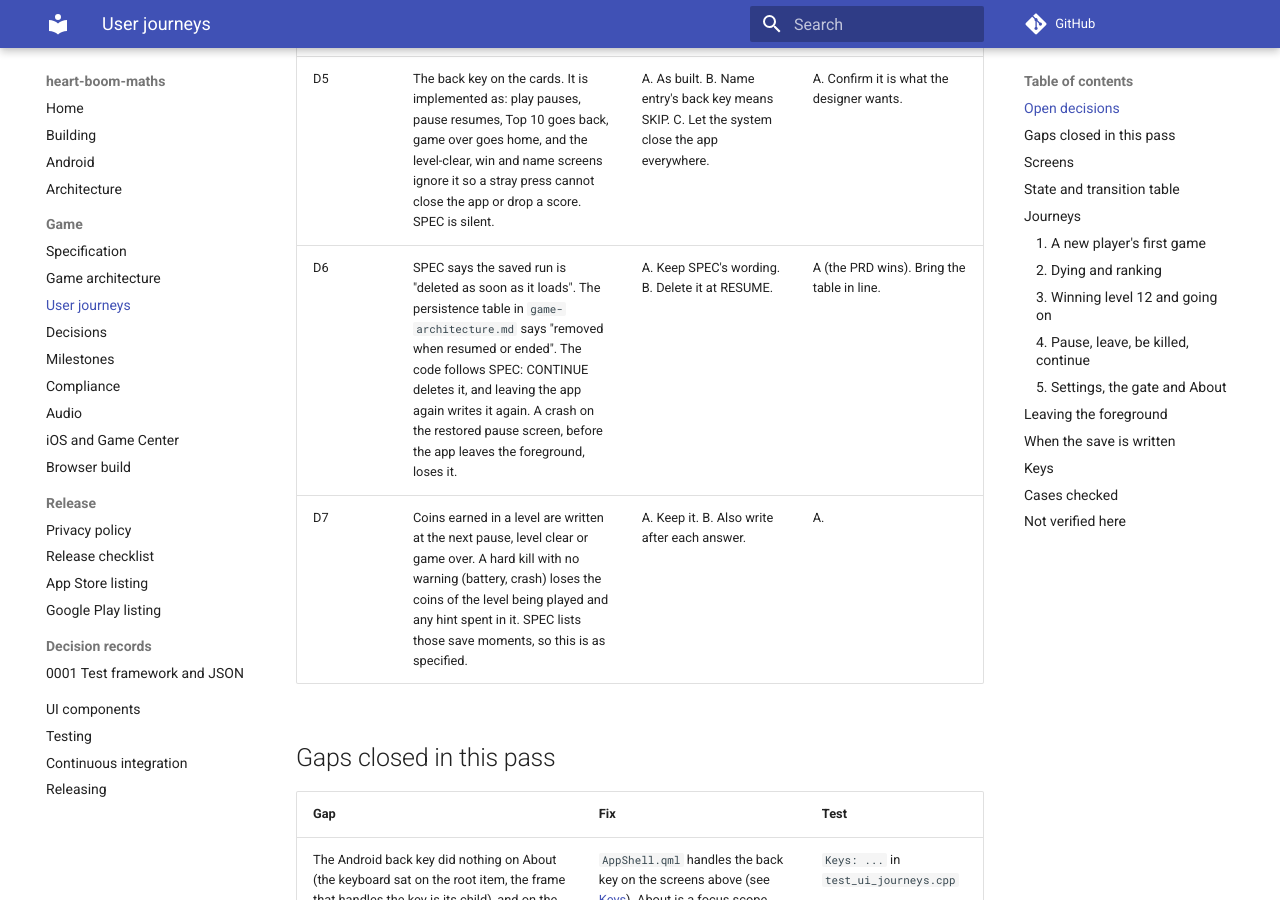
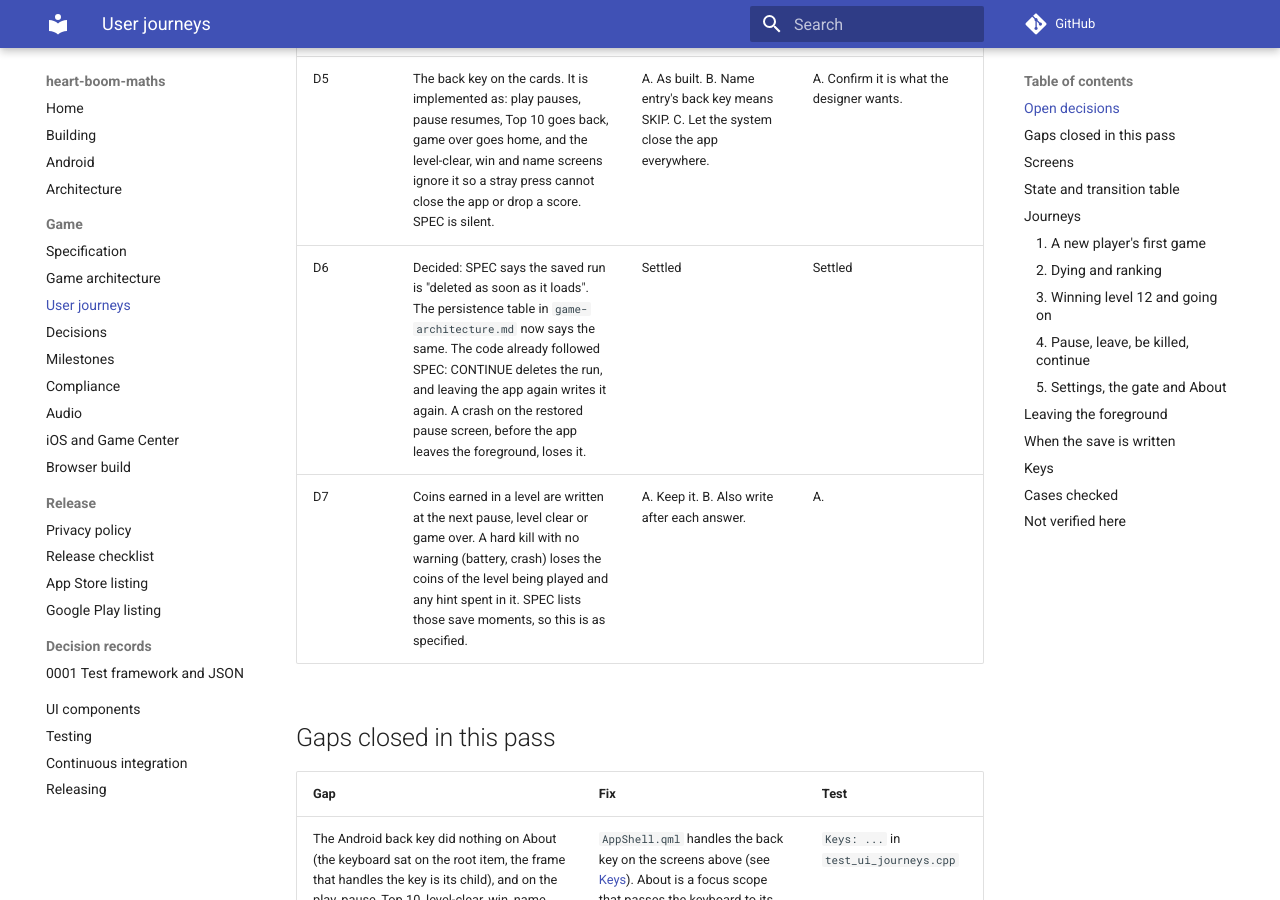
Before and after one commit to iainchesworthlabs/heart-boom-maths, an MkDocs documentation site: the page built from docs/user-journeys.md, in a window 1280 px wide and 900 px high, scrolled down 1600 px. Built offline with MkDocs 1.6.1 and Material for MkDocs 9.7.7, drawn with Linux system fonts in a browser that asks for light colours; comment, search, counter and statistics services are not loaded.

Commit message:
Bring the saved-run row of the persistence table in line with SPEC
Signed-off-by: Iain Chesworth <iain.chesworth@gmail.com>

```diff
--- a/docs/user-journeys.md
+++ b/docs/user-journeys.md
@@ -15,7 +15,7 @@ These are cases the documents do not settle. Each needs an answer from the proje
 | D3 | A button on a card screen sits over the answer tiles of the next screen, and a second tap on it (a double tap) lands on a tile. On a 390 by 844 phone (measured in the `ui` tests' offscreen window), PLAY AGAIN spans y 579 to 651 and its centre is inside the tile grid of the next game (y 600 to 808); NEXT LEVEL spans y 561 to 633. RESUME and the other buttons low on a screen should be measured too. The second tap is an answer the player did not mean, which costs 3 seconds and the multiplier step. | A. Do nothing. B. The tiles ignore a tap for about a third of a second after a level starts or the pause screen closes. It is an input guard in the app layer and no rule changes. | B, with a short guard (a presentation constant next to the hold times). Existing `ui` tests that tap a tile straight after `startGame()` would wait for it. |
 | D4 | NEW GAME on the title, and PLAY from the Top 10 while a saved run waits, drop that run with one tap and no question. QUIT on the pause screen ends the game with one tap. SPEC has no confirmation for either. | A. Keep it. B. Ask first (a new screen or card). | A until a playtest shows it going wrong: a confirmation is a new screen and a design decision. The labels were made consistent (see below). |
 | D5 | The back key on the cards. It is implemented as: play pauses, pause resumes, Top 10 goes back, game over goes home, and the level-clear, win and name screens ignore it so a stray press cannot close the app or drop a score. SPEC is silent. | A. As built. B. Name entry's back key means SKIP. C. Let the system close the app everywhere. | A. Confirm it is what the designer wants. |
-| D6 | SPEC says the saved run is "deleted as soon as it loads". The persistence table in `game-architecture.md` says "removed when resumed or ended". The code follows SPEC: CONTINUE deletes it, and leaving the app again writes it again. A crash on the restored pause screen, before the app leaves the foreground, loses it. | A. Keep SPEC's wording. B. Delete it at RESUME. | A (the PRD wins). Bring the table in line. |
+| D6 | Decided: SPEC says the saved run is "deleted as soon as it loads". The persistence table in `game-architecture.md` now says the same. The code already followed SPEC: CONTINUE deletes the run, and leaving the app again writes it again. A crash on the restored pause screen, before the app leaves the foreground, loses it. | Settled | Settled |
 | D7 | Coins earned in a level are written at the next pause, level clear or game over. A hard kill with no warning (battery, crash) loses the coins of the level being played and any hint spent in it. SPEC lists those save moments, so this is as specified. | A. Keep it. B. Also write after each answer. | A. |
 
 ## Gaps closed in this pass
```
Also changed, not shown: docs/game-architecture.md (+1 -1 lines).
